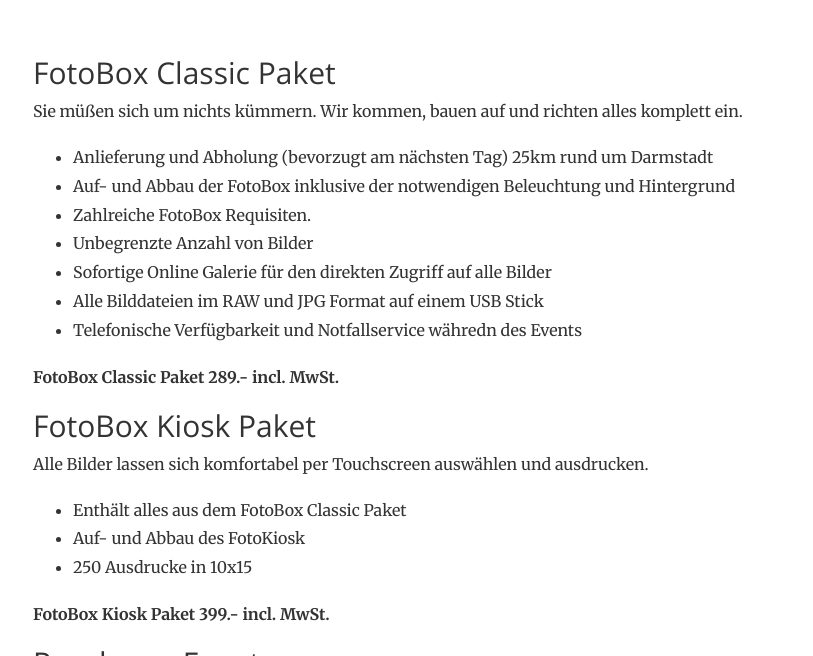
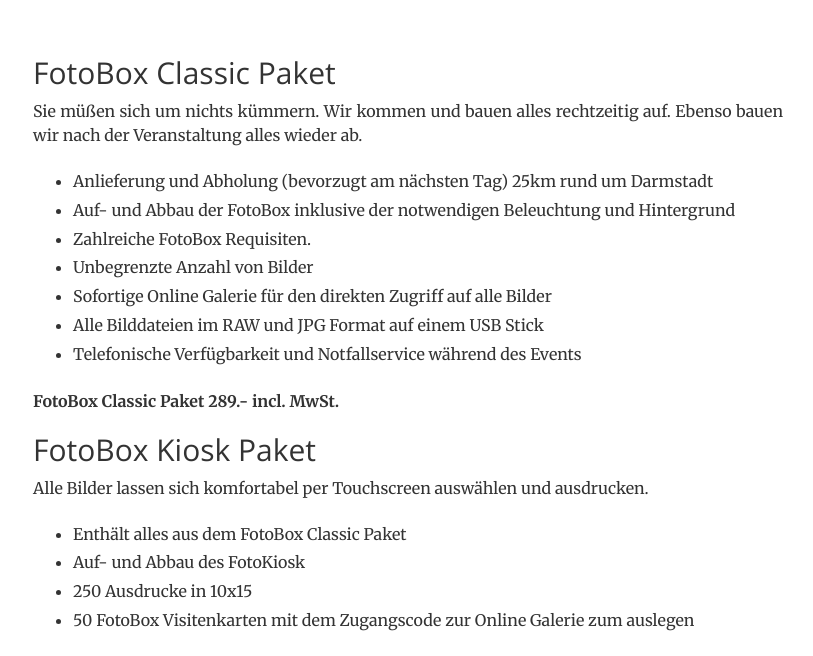
Before and after one commit to wetty/fotoboxo, a Jekyll site: the page built from kosten/index.md, in a window 1280 px wide and 900 px high, cut to the strip 244-900 px from the top of the window. Shown: the whole strip, without its empty margins (232-1045 px from the left). Built offline with Jekyll 4.4.1, drawn with Linux system fonts in a browser that asks for light colours.

Commit message:
FotoBox Cards ergänzt

```diff
--- a/kosten/index.md
+++ b/kosten/index.md
@@ -2,9 +2,9 @@
 title: Kosten der FotoBox
 subtitle: Alles was die FotoBox leisten kann
 ---
-## FotoBox Classic Paket
+## FotoBox Classic Paket ##
 
-Sie müßen sich um nichts kümmern. Wir kommen, bauen auf und richten alles komplett ein.
+Sie müßen sich um nichts kümmern. Wir kommen und bauen alles rechtzeitig auf. Ebenso bauen wir nach der Veranstaltung alles wieder ab.
 
   * Anlieferung und Abholung (bevorzugt am nächsten Tag) 25km rund um Darmstadt
   * Auf- und Abbau der FotoBox inklusive der notwendigen Beleuchtung und Hintergrund
@@ -12,21 +12,22 @@ Sie müßen sich um nichts kümmern. Wir kommen, bauen auf und richten alles kom
   * Unbegrenzte Anzahl von Bilder
   * Sofortige Online Galerie für den direkten Zugriff auf alle Bilder
   * Alle Bilddateien im RAW und JPG Format auf einem USB Stick
-  * Telefonische Verfügbarkeit und Notfallservice währedn des Events
+  * Telefonische Verfügbarkeit und Notfallservice während des Events
 
 **FotoBox Classic Paket 289.- incl. MwSt.**
 
-## FotoBox Kiosk Paket
+## FotoBox Kiosk Paket ##
 
 Alle Bilder lassen sich komfortabel per Touchscreen auswählen und ausdrucken.
 
   * Enthält alles aus dem FotoBox Classic Paket
   * Auf- und Abbau des FotoKiosk
   * 250 Ausdrucke in 10x15
+  * 50 FotoBox Visitenkarten mit dem Zugangscode zur Online Galerie zum auslegen
 
 **FotoBox Kiosk Paket 399.- incl. MwSt.**
 
-## Rund ums Event
+## Rund ums Event ##
 
 
   * Betreuung von FotoBox und FotoKiosk während Ihres Events
@@ -36,7 +37,7 @@ Alle Bilder lassen sich komfortabel per Touchscreen auswählen und ausdrucken.
 
 **Angebot nach Anfrage**
 
-## FotoBox als Service
+## FotoBox als Service ##
 
 Sie betreiben ein Restaurant, Hotel oder eine Event Location und hätten gerne dauerhaft eine FotoBox zur Verfügung?
 
```
